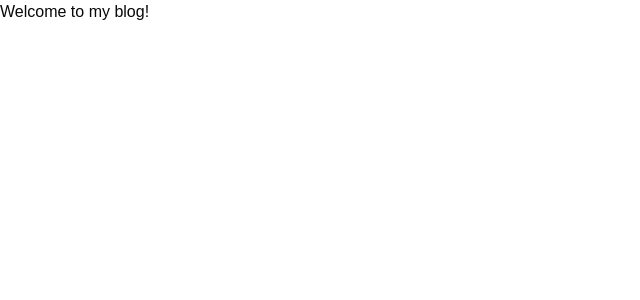
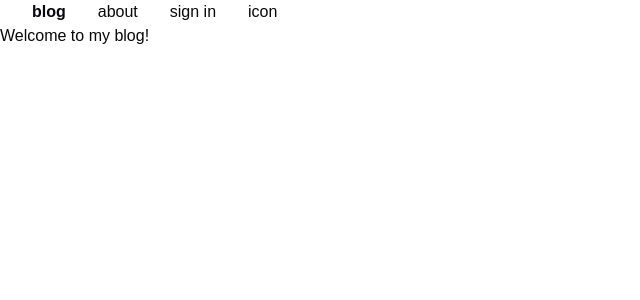
Before and after one commit to Gonchigo1/next-blog-app, a Next.js app: page / in a window 1280 px wide. Shown: the top 300 px of the page, without its empty margins (0-640 px from the left). Built offline with nearby package versions, Linux system fonts and the light colour scheme.

Commit message:
add the navbar component to the root layout

```diff
--- a/src/app/layout.tsx
+++ b/src/app/layout.tsx
@@ -1,6 +1,7 @@
 import type { Metadata } from "next";
 import localFont from "next/font/local";
 import "./globals.css";
+import Navbar from "@/components/layout/Navbar";
 
 const geistSans = localFont({
   src: "./fonts/GeistVF.woff",
@@ -28,6 +29,7 @@ export default function RootLayout({
       <body
         className={`${geistSans.variable} ${geistMono.variable} antialiased`}
       >
+        <Navbar />
         {children}
       </body>
     </html>
```
